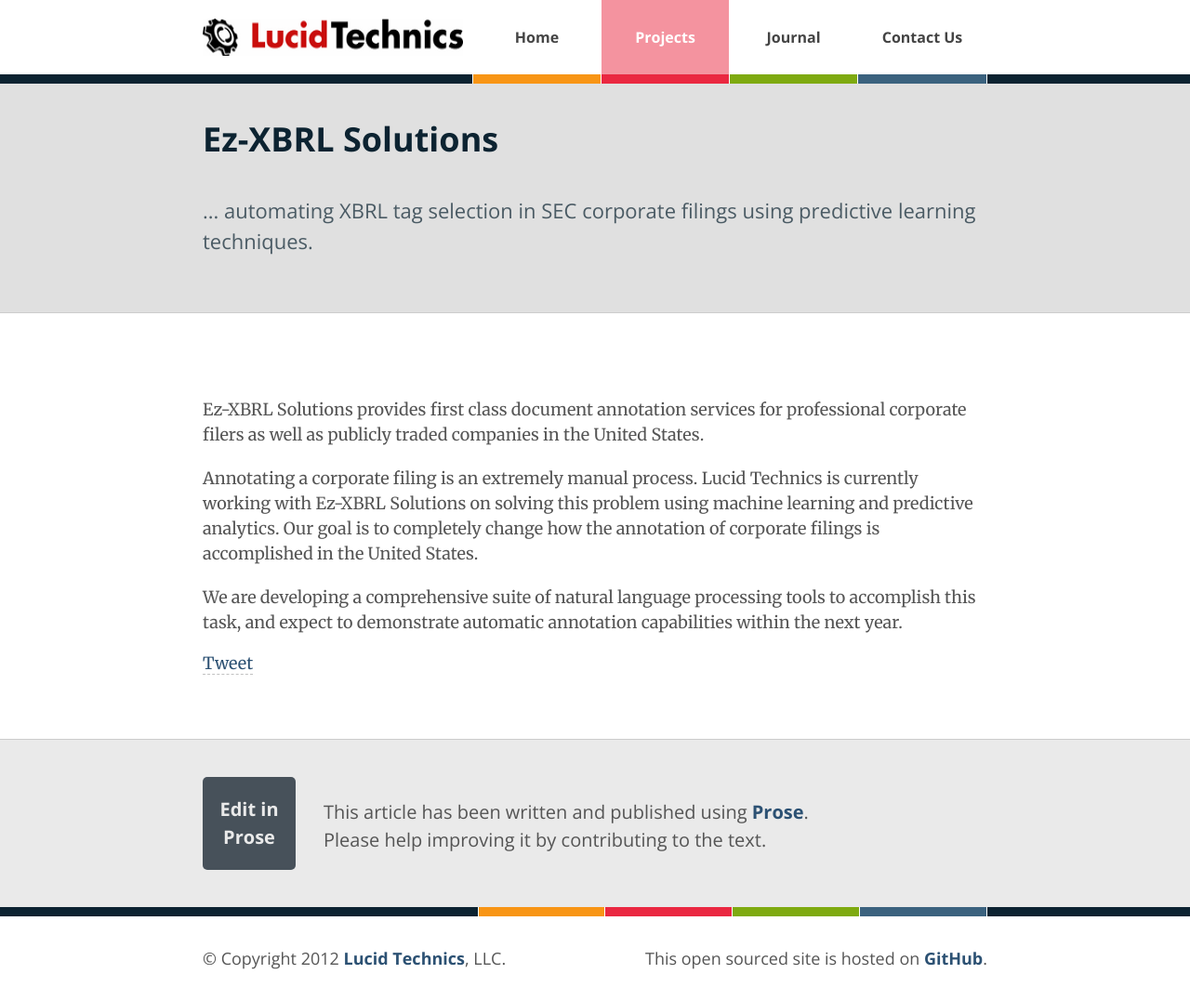
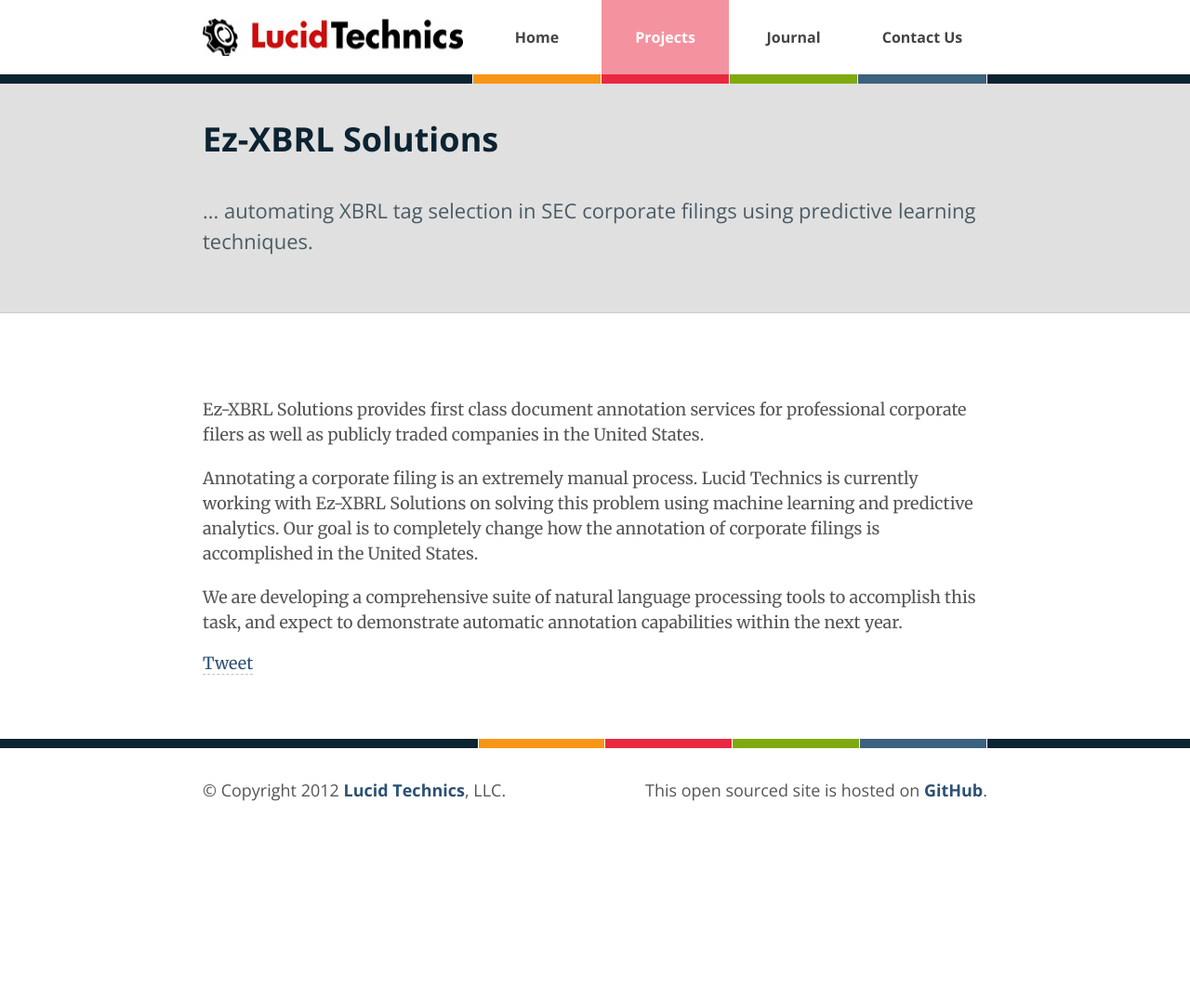
Before and after one commit to LucidTechnics/lucidtechnics.github.com, a Jekyll site: the page built from _posts/projects/0100-01-04-ezxbrl.md, in a window 1280 px wide. Shown: the whole page at 93% size. Built offline with Jekyll 4.4.1, drawn with Linux system fonts in a browser that asks for light colours; nearby versions of some CDN libraries; comment, search, counter and statistics services are not loaded; after the commit the page ends 900 px from its top, so only the background shows below that.

Commit message:
Updated _layouts/project.html

```diff
--- a/_layouts/project.html
+++ b/_layouts/project.html
@@ -31,6 +31,7 @@
     </div>
   </div>
 
+  {% if page.prose_link == 1 %}
   <div class="improve-article-wrapper">
     <div class="improve-article">
       <a class="button" href="{{ page.prose_link }}">Edit in Prose</a>
@@ -39,4 +40,5 @@
       </p>
     </div>
   </div>
+  {% endif %}
 </div>
```
